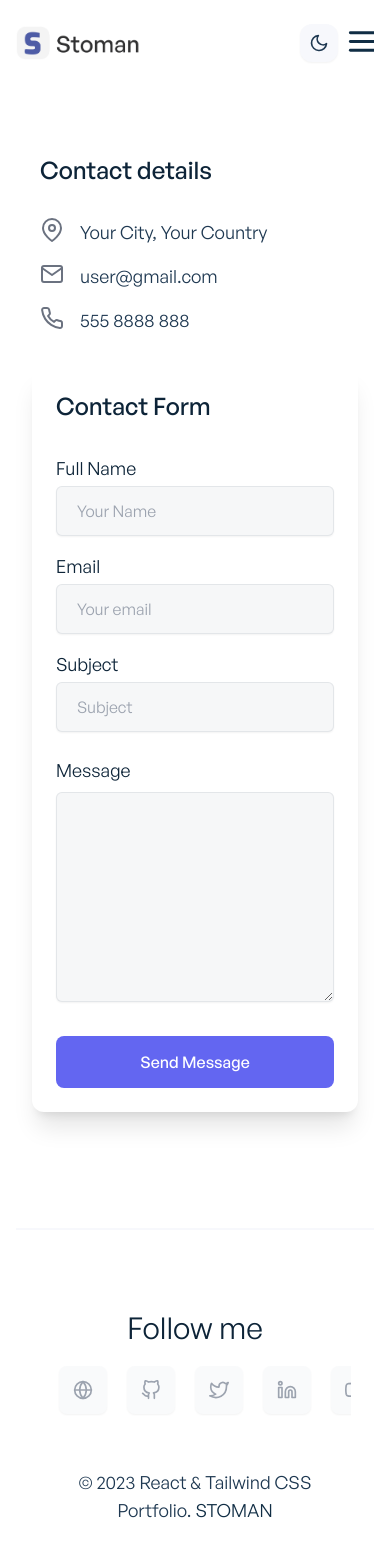
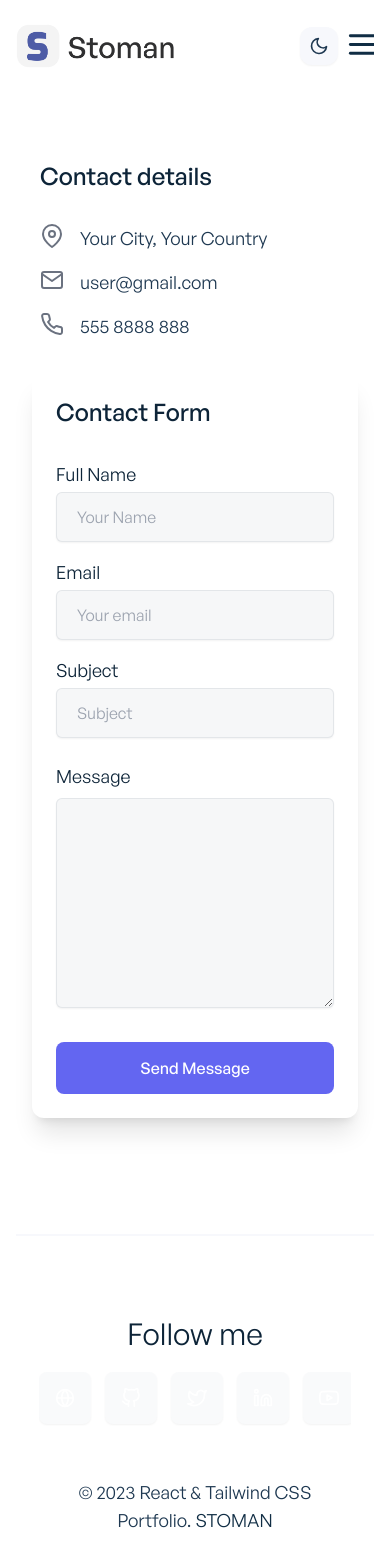
Before and after one commit to ShahbazVK/my-own-freelance-portfolio, a React (Create React App) app: page /contact in a window 390 px wide. Built offline with nearby package versions, Linux system fonts and the light colour scheme.

Commit message:
refactoring

```diff
--- a/package.json
+++ b/package.json
@@ -15,15 +15,15 @@
 		"react-dom": "^18.1.0",
 		"react-icons": "^4.3.1",
 		"react-router-dom": "^6.0.2",
-		"react-scripts": "4.0.3",
-		"react-scroll": "^1.8.4",
+		"react-scripts": "^5.0.1",
+		"react-scroll": "^1.8.9",
 		"react-slugify": "^3.0.2",
 		"styled-components": "^5.3.3",
 		"web-vitals": "^1.0.1"
 	},
 	"scripts": {
 		"start": "react-scripts --openssl-legacy-provider start",
-		"build": "yarn run react-scripts build",
+		"build": "react-scripts build",
 		"test": "react-scripts test",
 		"eject": "react-scripts eject",
 		"build:css": "postcss src/css/tailwind.css -o src/css/main.css"
--- a/src/components/contact/ContactForm.jsx
+++ b/src/components/contact/ContactForm.jsx
@@ -21,7 +21,7 @@ const ContactForm = () => {
 								alert(error.text);
 							});
 					}}
-					className="max-w-xl m-4 p-6 sm:p-10 bg-secondary-light dark:bg-secondary-dark rounded-xl shadow-xl text-left"
+					className="form m-4 p-6 sm:p-10 bg-secondary-light dark:bg-secondary-dark rounded-xl shadow-xl text-left"
 				>
 					<p className="font-general-medium text-primary-dark dark:text-primary-light text-2xl mb-8">
 						Contact Form
--- a/src/components/projects/ProjectInfo.jsx
+++ b/src/components/projects/ProjectInfo.jsx
@@ -67,7 +67,7 @@ const ProjectInfo = () => {
 						{onlyCurrentProject.ProjectInfo.demoUrlHeading}
 					</p>
 					<a href={onlyCurrentProject.ProjectInfo.demoUrl} className="font-general-regular text-primary-dark dark:text-ternary-light hover:underline hover:text-indigo-500 dark:hover:text-indigo-400 cursor-pointer duration-300">
-						View Demo
+						Preview
 					</a>
 				</div>
 
--- a/src/components/shared/AppHeader.jsx
+++ b/src/components/shared/AppHeader.jsx
@@ -63,13 +63,13 @@ const AppHeader = () => {
 						</Link>
 					</div>
 
-					<div className='flex'>
+					<div className='small-screen-theme-and-hamburger flex md:hidden'>
 						{/* Theme switcher small screen */}
 						<div
 							onClick={() => setTheme(activeTheme)}
 							aria-label="Theme Switcher"
 							style={{ padding: '0.55rem' }}
-							className="block sm:hidden ml-0 bg-primary-light dark:bg-ternary-dark shadow-sm rounded-xl cursor-pointer mr-2"
+							className="small-screen-theme block ml-0 bg-primary-light dark:bg-ternary-dark shadow-sm rounded-xl cursor-pointer mr-2"
 						>
 							{activeTheme === 'dark' ? (
 								<FiMoon className="text-ternary-dark hover:text-gray-400 dark:text-ternary-light dark:hover:text-primary-light text-xl" />
@@ -79,7 +79,7 @@ const AppHeader = () => {
 						</div>
 
 						{/* Small screen hamburger menu */}
-						<div className="sm:hidden">
+						<div className="hamburger-icon">
 							<button
 								onClick={toggleMenu}
 								type="button"
@@ -143,7 +143,7 @@ const AppHeader = () => {
 				</div>
 
 				{/* Header links large screen */}
-				<div className="font-general-medium hidden m-0 sm:ml-4 mt-5 sm:mt-3 sm:flex p-5 sm:p-0 justify-center items-center shadow-lg sm:shadow-none">
+				<div className="font-general-medium hidden m-0 sm:ml-4 mt-5 sm:mt-3 md:flex p-5 sm:p-0 justify-center items-center shadow-lg sm:shadow-none">
 					<Link
 						to="/projects"
 						className="block text-left text-lg text-primary-dark dark:text-ternary-light hover:text-secondary-dark dark:hover:text-secondary-light  sm:mx-4 mb-2 sm:py-2"
@@ -183,7 +183,7 @@ const AppHeader = () => {
 					<div
 						onClick={() => setTheme(activeTheme)}
 						aria-label="Theme Switcher"
-						className="ml-8 bg-primary-light dark:bg-ternary-dark p-3 shadow-sm rounded-xl cursor-pointer"
+						className="large-screen-theme ml-8 bg-primary-light dark:bg-ternary-dark p-3 shadow-sm rounded-xl cursor-pointer"
 					>
 						{activeTheme === 'dark' ? (
 							<FiMoon className="text-ternary-dark hover:text-gray-400 dark:text-ternary-light dark:hover:text-primary-light text-xl" />
--- a/src/css/App.css
+++ b/src/css/App.css
@@ -236,10 +236,11 @@ body {
 
 div.scroll-contact-icons a {
 	display: inline-block;
-	margin-left: 20px;
-	/* color: white; */
+	/* margin-left: 20px; */
+	margin-right: 14px;
+	color: white;
 	text-align: center;
-	padding: 14px;
+	/* padding: 14px; */
 	text-decoration: none;
 }
 div.scroll-contact-icons {
@@ -251,7 +252,15 @@ div.scroll-contact-icons {
 }
 /* Hide scrollbar for Chrome, Safari and Opera */
 .scroll-contact-icons::-webkit-scrollbar {
-	display: none;
+	/* display: none; */
+	height: 6px;
+}
+/* .scroll-contact-icons::-webkit-scrollbar-track { */
+/* } */
+
+  /* Handle */
+.scroll-contact-icons::-webkit-scrollbar-thumb {
+	background: rgb(99 102 241 / var(--tw-bg-opacity));
 }
 
   /* Hide scrollbar for IE, Edge and Firefox */
@@ -259,9 +268,42 @@ div.scroll-contact-icons {
 	-ms-overflow-style: none;  /* IE and Edge */
 	scrollbar-width: none;  /* Firefox */
 }
+@media only screen and (max-width: 768px) {
+	.hamburger-icon{
+
+	}
+	.small-screen-theme{
+		/* order: 2; */
+	}
+	.large-screen-theme{
+		display: none;
+	}
+	.small-screen-theme-and-hamburger{
+		width: 80vw;
+		justify-content: end;
+	}
+	.logo-img{
+		width: 40%;
+	}
+}
+@media only screen and (max-width: 418px) {
+	.logo-img{
+		width: 20rem;
+	}
+}
+@media only screen and (min-width: 768px) {
+	.hamburger-icon{
+		display: none;
+	}
+	.small-screen-theme{
+		display: none;
+	}
+}
 @media only screen and (max-width: 418px) {
 	.scrollToTop {
-		right: 10px !important;
+		right: 20px !important;
+		width: 2rem;
+		height: 2rem;
 	}
 	.send-message-size{
 		width: 100%;
@@ -274,4 +316,8 @@ div.scroll-contact-icons {
 	.send-message-size{
 		width: 12rem;
 	}
+	.scrollToTop{
+		width: 2.6rem;
+		height: 2.6rem;
 	}
+}
--- a/src/css/main.css
+++ b/src/css/main.css
@@ -1479,8 +1479,9 @@ Ensure the default browser behavior of the `hidden` attribute.
   }
 }
 .search-project-input{
-  width: 25vw;
-}
+  width: 12rem;
+}
+
 @media only screen and (max-width: 638px) {
   .search-project-input{
     width: 30vw;
@@ -1488,7 +1489,7 @@ Ensure the default browser behavior of the `hidden` attribute.
 }
 @media only screen and (max-width: 530px) {
   .search-project-input{
-    width: 40vw;
+    width: 10rem;
   }
 }
 @media only screen and (max-width: 418px) {
@@ -1496,6 +1497,14 @@ Ensure the default browser behavior of the `hidden` attribute.
     display: block;
   }
   .search-project-input{
-    width: 11rem;
-  }
-}
+    width: 14rem;
+  }
+  .select-box-input{
+    width: 14rem;
+  }
+}
+@media only screen and (max-width: 340px) {
+  .form{
+    margin: 0;
+  }
+}
--- a/src/hooks/useScrollToTop.jsx
+++ b/src/hooks/useScrollToTop.jsx
@@ -37,8 +37,8 @@ const useScrollToTop = () => {
 				className="scrollToTop bg-secondary-light"
 				onClick={backToTop}
 				style={{
-					height: 45,
-					width: 45,
+					// height: 45,
+					// width: 45,
 					borderRadius: 50,
 					right: 50,
 					bottom: 50,
```
Also changed, not shown: 2 other files (tests, documents, lock files or other folders). Lines whose indentation alone changed are shown as unchanged.
